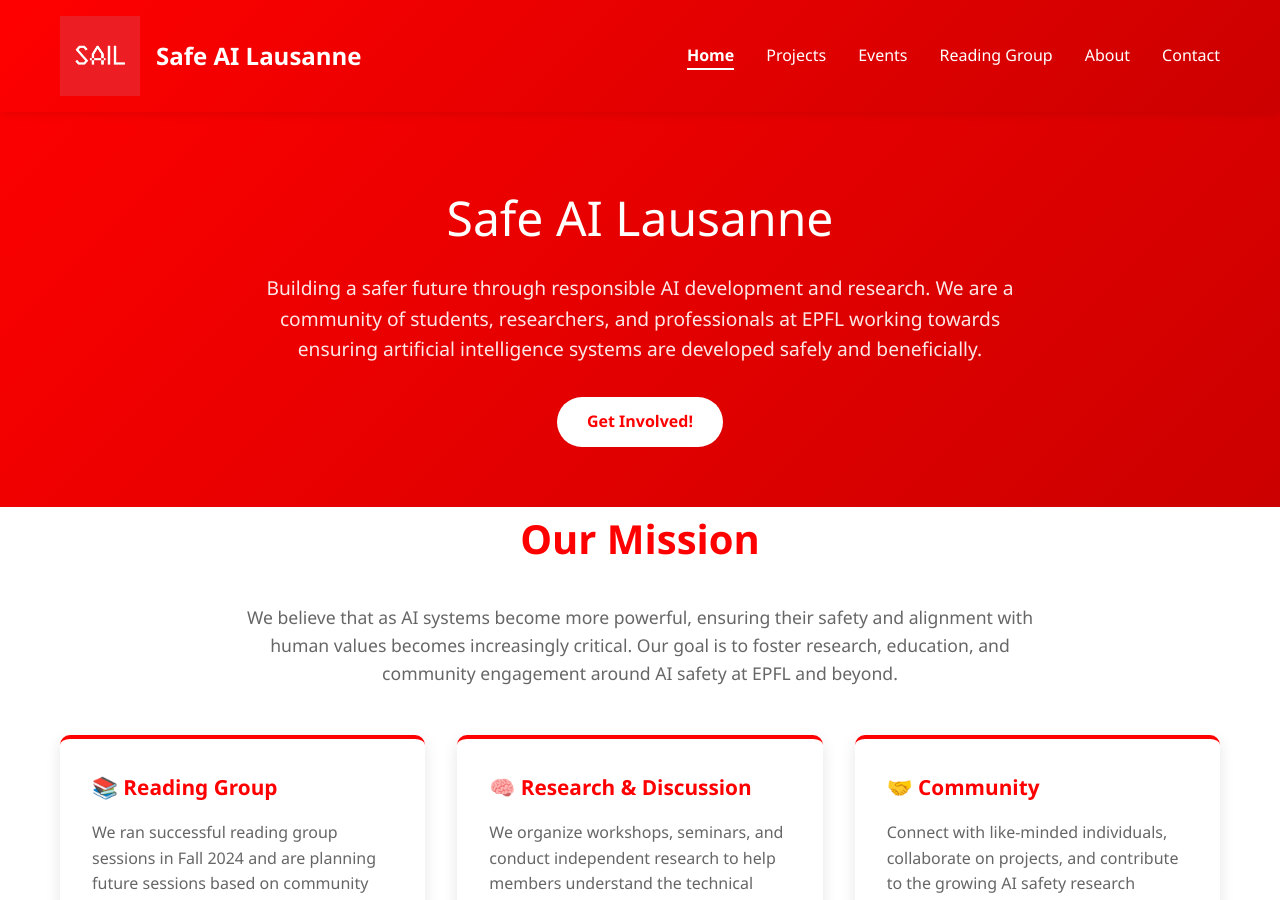
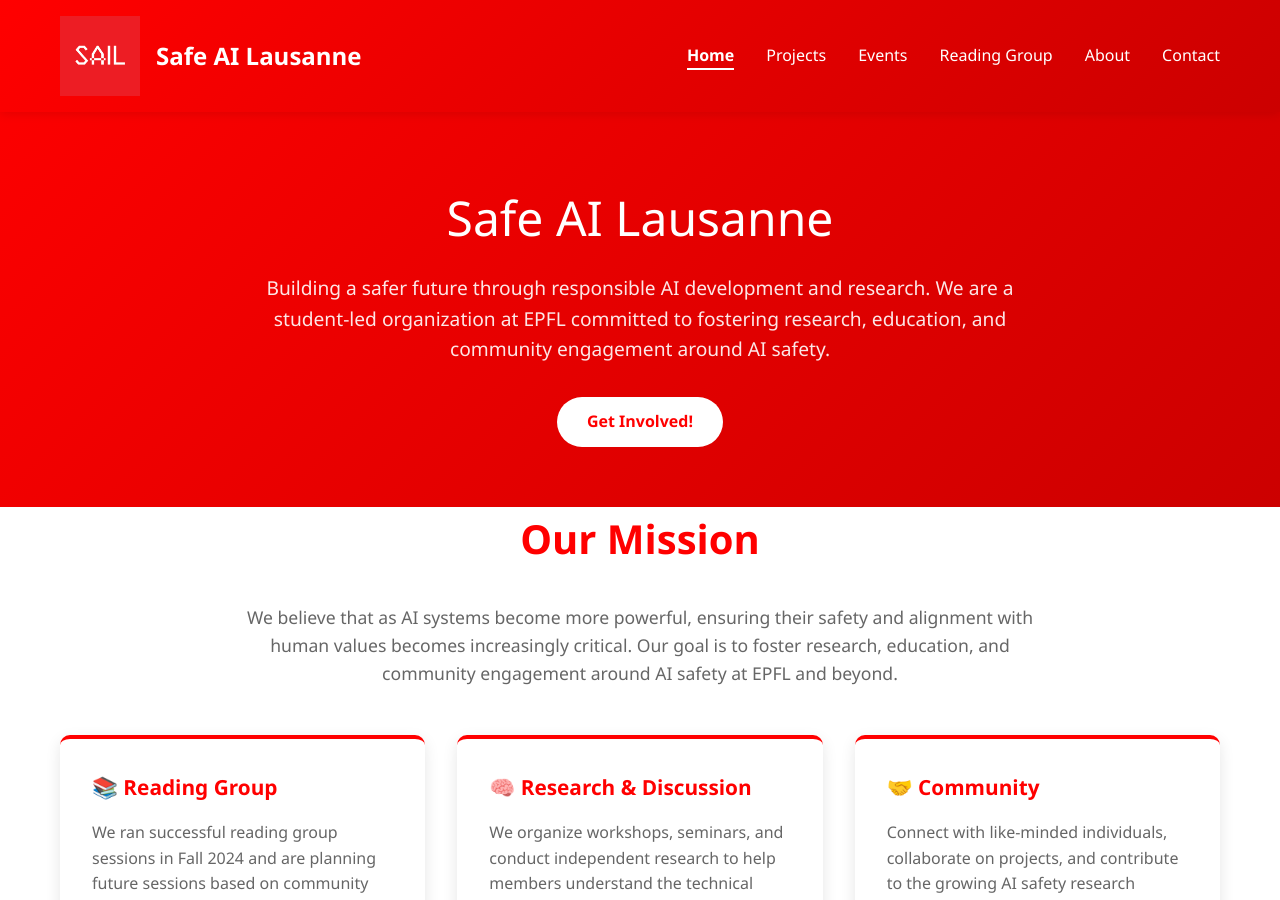
Before and after one commit to AWuhrmann/sail-website, a Jekyll site: the page built from index.html, in a window 1280 px wide and 900 px high. Built offline with Jekyll 4.4.1, drawn with Linux system fonts in a browser that asks for light colours.

Commit message:
fix: EPFL mention

```diff
--- a/index.html
+++ b/index.html
@@ -7,7 +7,7 @@
 <section class="hero">
     <div class="container">
         <h1>Safe AI Lausanne</h1>
-        <p>Building a safer future through responsible AI development and research. We are a community of students, researchers, and professionals at EPFL working towards ensuring artificial intelligence systems are developed safely and beneficially.</p>
+	<p>Building a safer future through responsible AI development and research. We are a student-led organization at EPFL committed to fostering research, education, and community engagement around AI safety.</p>
         <a href="{{ '/contact/' | relative_url }}" class="cta-button">Get Involved!</a>
     </div>
 </section>
```
